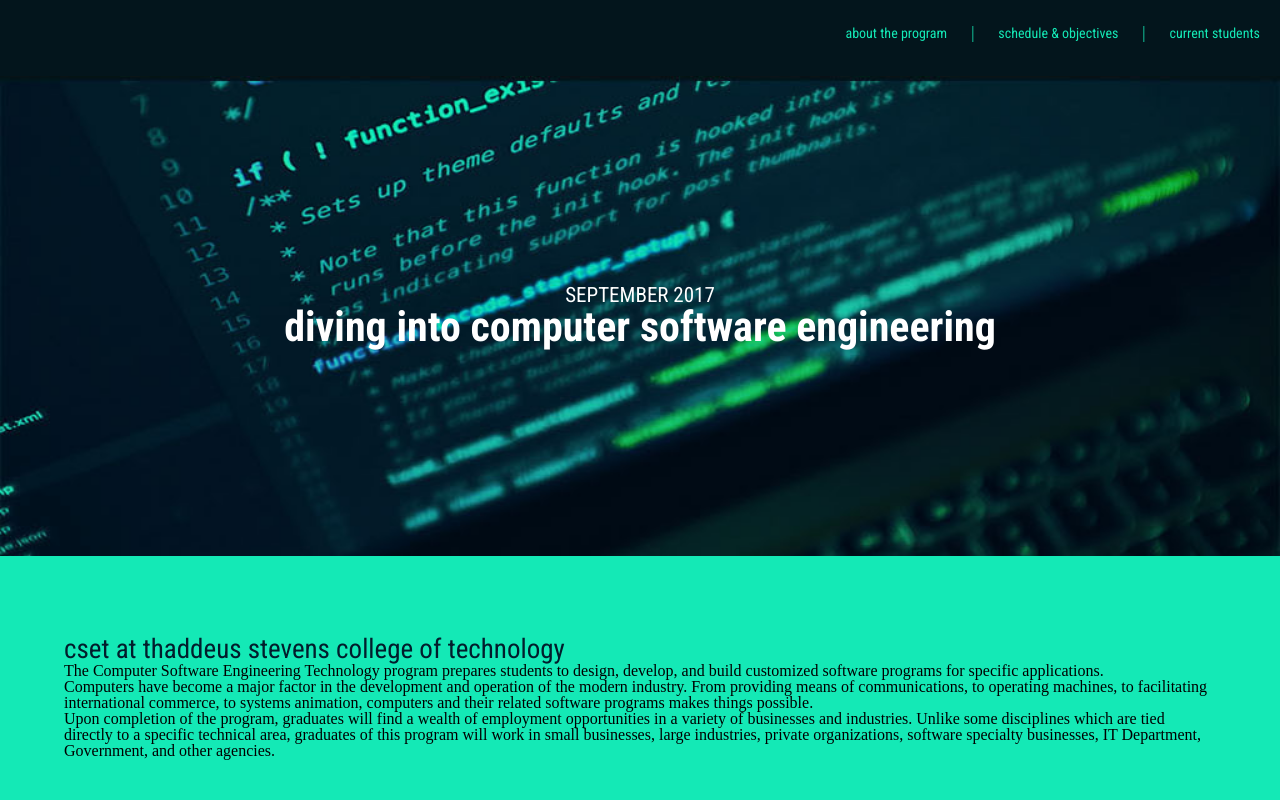
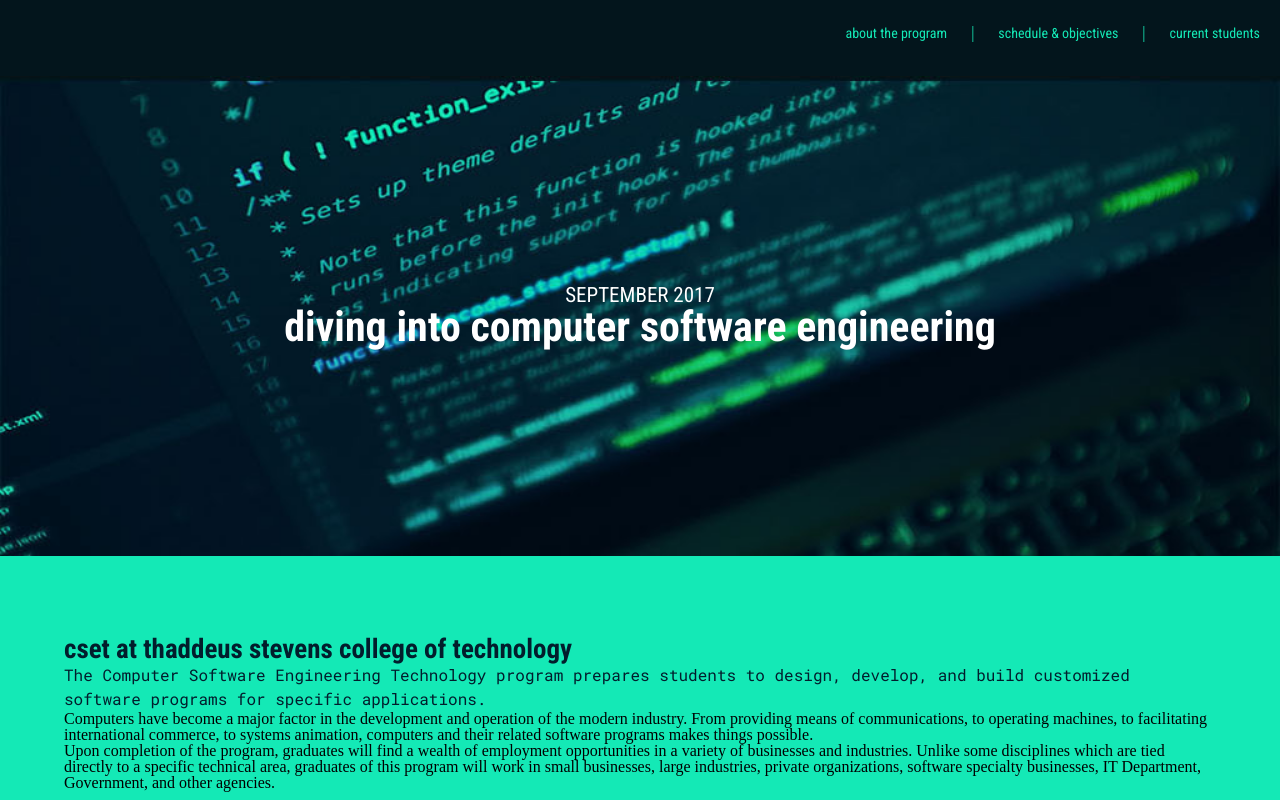
Before and after one commit to bobbyharrison/csetpage, a plain HTML site: page index.html in a window 1280 px wide. Shown: the top 800 px of the page. Drawn offline with Linux system fonts and the light colour scheme.

Commit message:
committed

```diff
--- a/index.html
+++ b/index.html
@@ -34,8 +34,8 @@
 
 <section class="bod">
   <article class="the-abs">
-    <h2 class="fourpack">cset at thaddeus stevens college of technology</h2>
-    <p>The Computer Software Engineering Technology program prepares students to design, develop, and build customized software programs for specific applications.</p>
+    <h2 class="contentheader">cset at thaddeus stevens college of technology</h2>
+    <p class="mono">The Computer Software Engineering Technology program prepares students to design, develop, and build customized software programs for specific applications.</p>
 
 <p>Computers have become a major factor in the development and operation of the modern industry. From providing means of communications, to operating machines, to facilitating international commerce, to systems animation, computers and their related software programs makes things possible.</p>
 
--- a/style.css
+++ b/style.css
@@ -49,12 +49,7 @@ table {
 h1, h2 {
 font-family: 'Roboto Condensed', sans-serif;
 }
-.mono {
-font-family: 'Roboto Mono', monospace;
-}
-.copy {
-font-family: 'Gorgia', serif;
-}
+
 /*header*/
 .siteheader {
 background-color: #03151c;
@@ -135,10 +130,27 @@ margin: 0 auto;
 padding: 80px 0 150px;
 }
 
-.fourpack {
+.contentheader {
 font-family: 'Roboto Condensed', sans-serif;
 color: #021d2c;
 font-size: 27px;
+font-weight: bold;
+}
+
+.mono {
+font-family: 'Roboto Mono', monospace;
+font-weight: 18px;
+color: #021d2c;
+line-height: 1.5;
 
 
 }
+
+.copy {
+font-family: 'Gorgia', serif;
+font-size: 16px;
+line-height: 1.2;
+color: #021d2c;
+
+
+}
```
